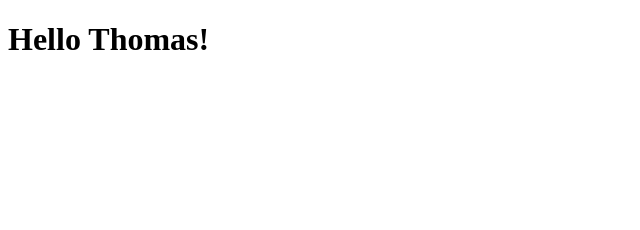
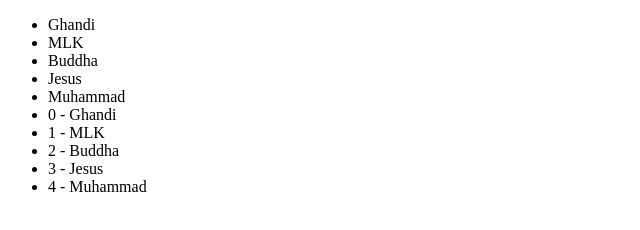
Before and after one commit to tgreenhalgh/trueRandomServer, a plain HTML site: page index.html in a window 1280 px wide. Shown: the whole page, without its empty margins (0-640 px from the left). Drawn offline with Linux system fonts and the light colour scheme.

```diff
--- a/index.html
+++ b/index.html
@@ -7,7 +7,29 @@
     <title>Hello</title>
   </head>
   <body>
+    <ul>
 
-    <h1>Hello Thomas!</h1>
+      <li>Ghandi</li>
+
+      <li>MLK</li>
+
+      <li>Buddha</li>
+
+      <li>Jesus</li>
+
+      <li>Muhammad</li>
+
+
+    <li>0 - Ghandi</li>
+
+    <li>1 - MLK</li>
+
+    <li>2 - Buddha</li>
+
+    <li>3 - Jesus</li>
+
+    <li>4 - Muhammad</li>
+
+    </ul>
   </body>
 </html>
```
Also changed, not shown: 2 other files.
